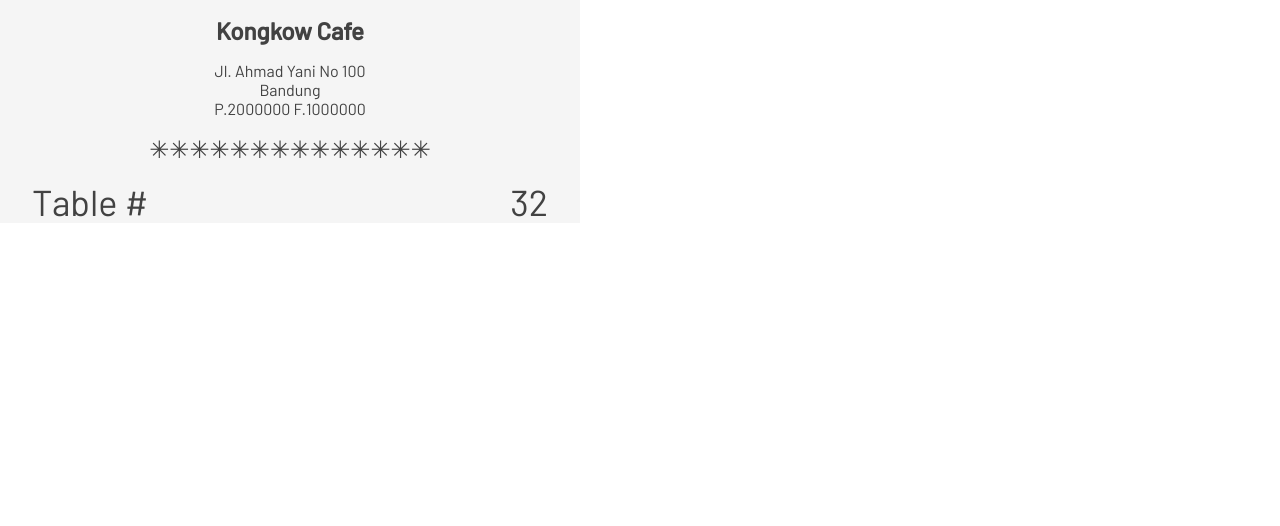
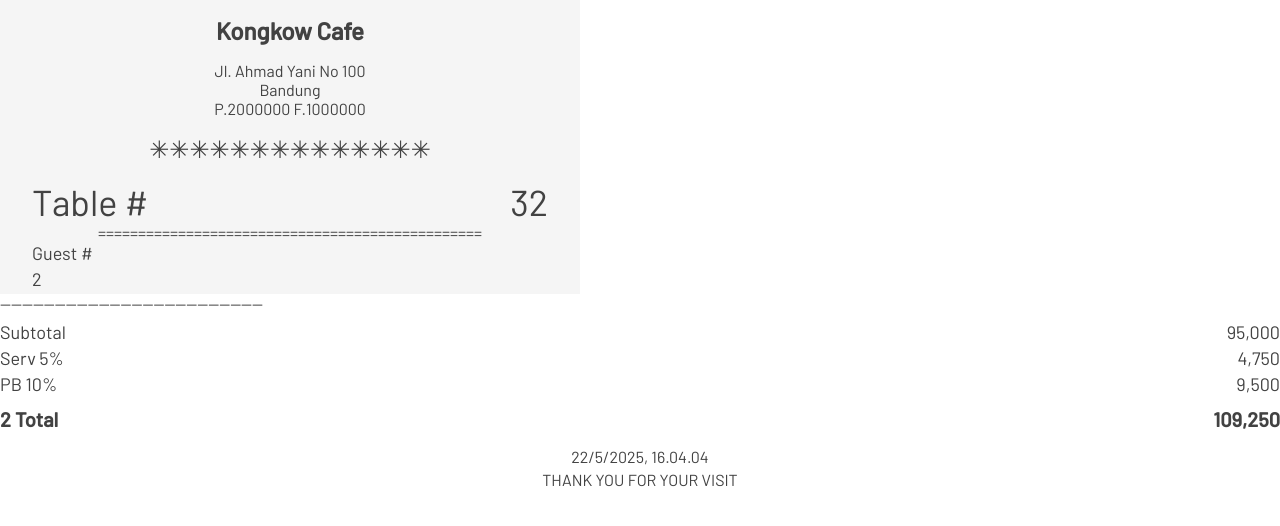
Before and after one commit to michaeljoshuasmak1/Menu-Book, a plain HTML site: page order-confirmation/index.html in a window 1280 px wide. Drawn offline with Linux system fonts and the light colour scheme.

Commit message:
Update index.html

```diff
--- a/order-confirmation/index.html
+++ b/order-confirmation/index.html
@@ -24,8 +24,22 @@
             <div class="table-title">Table #</div>
             <div class="table-number">32</div>
         </div>
+        <div class="line">================================================</div>
+
+        <div class="guest-info">Guest #</div>
+        <div class="guest-number">2</div>
         <div class="ordered-menus" id="ordered-menus"></div>
     </div>
+    <div class="line">------------------------------------------------</div>
+     <div class="totals">
+            <div class="row"><span>Subtotal</span><span>95,000</span></div>
+            <div class="row"><span>Serv 5%</span><span>4,750</span></div>
+            <div class="row"><span>PB 10%</span><span>9,500</span></div>
+            <div class="row total"><span>2 Total</span><span>109,250</span></div>
+        </div>
+        <div class="date">22/5/2025, 16.04.04</div>
+        <div class="thanks">THANK YOU FOR YOUR VISIT</div>
+
 </body>
 
 <script src="../db.js"></script>
```
